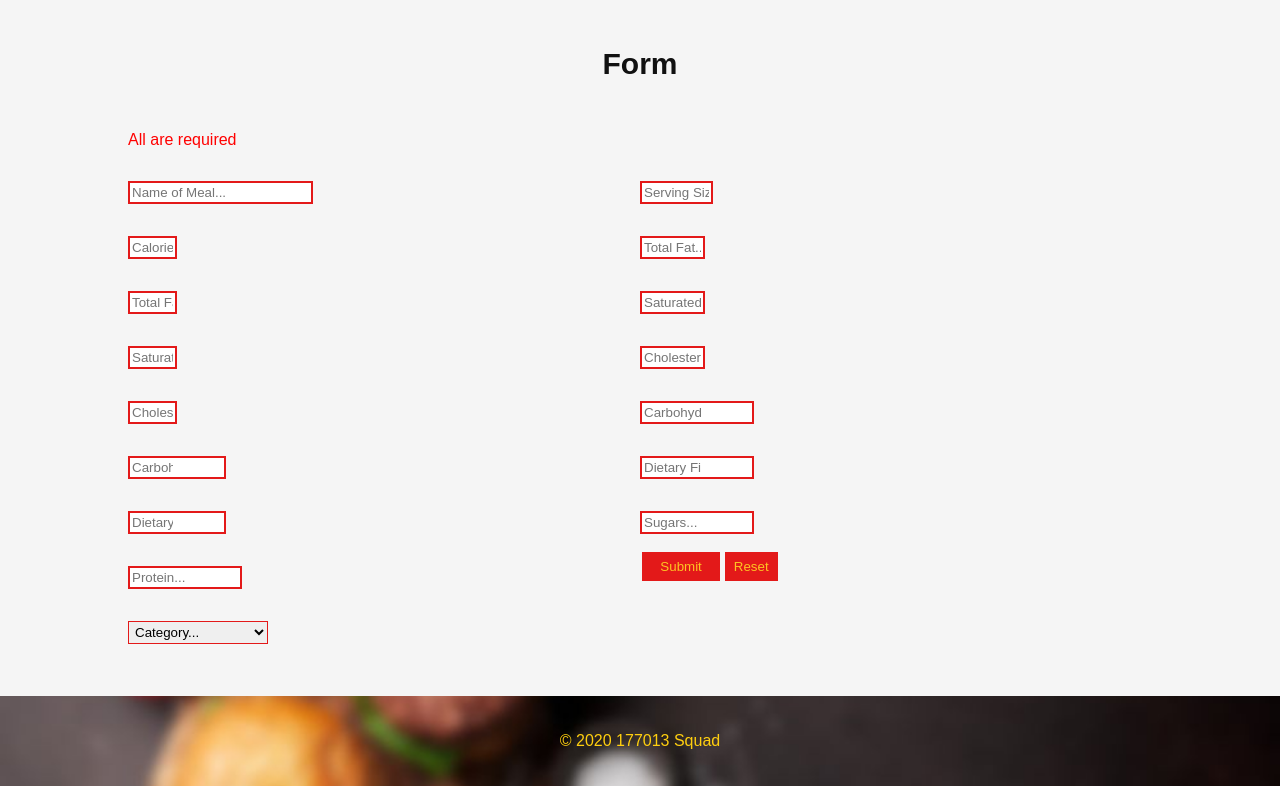
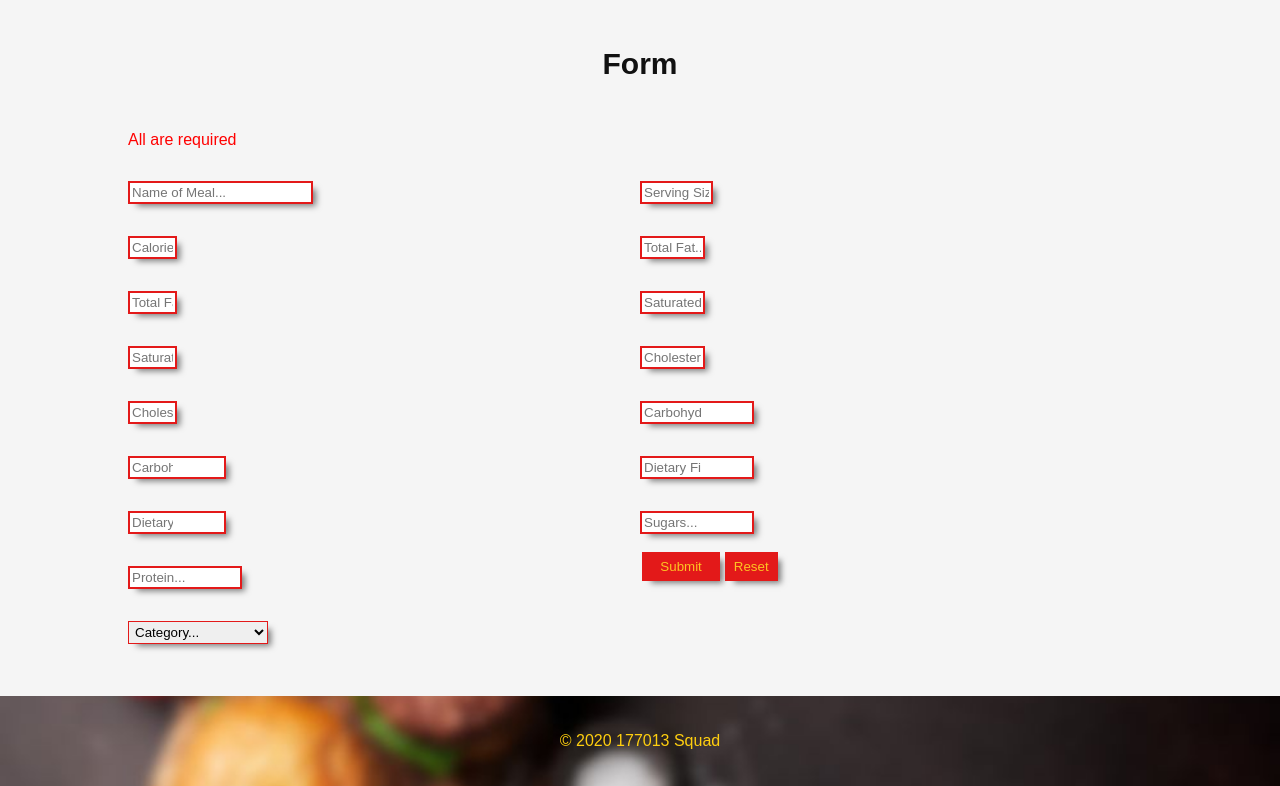
Before and after one commit to Witchzell/DGP-internal-Website, a PHP site: page /form.php in a window 1280 px wide. Shown: the part 309-1095 px from the top of the page. Run offline with PHP 8.4, Linux system fonts and the light colour scheme; data that the repository does not hold is empty.

Commit message:
added shadows to the form
Forgot to do that

```diff
--- a/CSS/Page_Style.css
+++ b/CSS/Page_Style.css
@@ -227,6 +227,7 @@ a #clear {
     grid-column: 1;
     padding-right: 10%;
     padding: 2px;
+    box-shadow: 6px 5px 6px -3px #00000081
 }
 
 .right {
@@ -237,13 +238,16 @@ a #clear {
     font-weight: normal;
     grid-row: 8;
     grid-column: 2;
+    box-shadow: 6px 5px 6px -3px #00000081
 }
 
 #btns {
+    box-shadow: none;
     border: none;
 }
 
 #btn1, #btn2 {
+    box-shadow: 6px 5px 6px -3px #00000081;
     color: #fdc322;
     background-color: #E31919;
     padding: 1.5%;
```
